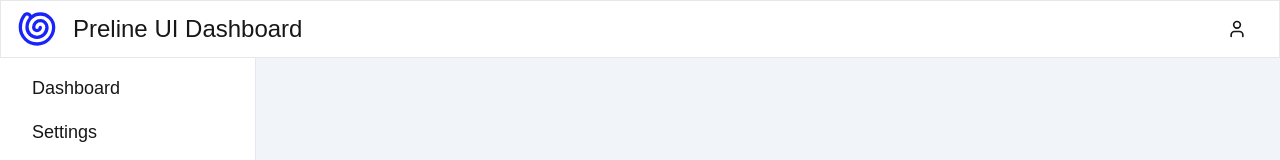
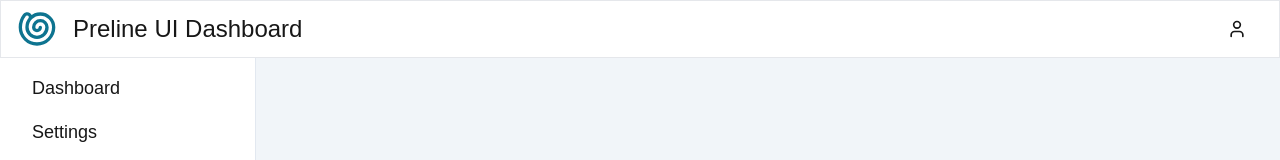
Before and after one commit to Said-Alisic/nextjs-preline-data-dashboards, a Next.js app: page / in a window 1280 px wide. Shown: the top 160 px of the page. Built offline with nearby package versions, Linux system fonts and the light colour scheme.

Commit message:
refactor: 💡 Change ui component colours

```diff
--- a/package.json
+++ b/package.json
@@ -19,7 +19,8 @@
     "preline": "^2.7.0",
     "react": "^19.0.0",
     "react-apexcharts": "^1.7.0",
-    "react-dom": "^19.0.0"
+    "react-dom": "^19.0.0",
+    "vanilla-calendar-pro": "^3.0.3"
   },
   "devDependencies": {
     "@eslint/eslintrc": "^3",
--- a/src/app/dashboard/page.tsx
+++ b/src/app/dashboard/page.tsx
@@ -239,9 +239,9 @@ export default async function ChartsPage(): Promise<JSX.Element> {
   ];
 
   const chartCardStyles = "bg-white rounded-3xl pt-7 pb-4 pr-4 pl-2 shadow-lg";
-  const chartTitleStyles = "text-2xl ml-10 pb-4 text-[#1924fa] font-medium";
+  const chartTitleStyles = "text-2xl ml-10 pb-4 text-[#0E7490] font-medium";
   const statCardStyles =
-    "rounded-3xl pl-6 pr-4 pt-4 pb-10 shadow-lg bg-gradient-to-br from-[#D1D3FE] from-0% via-40% via-white to-white";
+    "rounded-3xl pl-6 pr-4 pt-4 pb-10 shadow-lg bg-gradient-to-br from-[#82b8ae] from-0% via-40% via-white to-white";
 
   return (
     <main className="ml-[19rem] w-[80%] pt-4 pb-10 px-1 ">
--- a/src/libs/components/charts/AreaChart.tsx
+++ b/src/libs/components/charts/AreaChart.tsx
@@ -79,7 +79,7 @@ const AreaChart: FC<ChartProps> = ({
     //   align: "left",
     //   offsetX: 30,
     //   offsetY: -5,
-    //   style: { fontSize: "16px", fontWeight: 600, color: "#1924fa" },
+    //   style: { fontSize: "16px", fontWeight: 600, color: "#0E7490" },
     // },
     legend: {
       show: shouldCompare,
--- a/src/libs/components/navigation/Navbar.tsx
+++ b/src/libs/components/navigation/Navbar.tsx
@@ -8,10 +8,10 @@ export default function Navbar(): JSX.Element {
       style={{ zIndex: 50 }}
     >
       <div className="flex items-center">
-        <Shell size={40} className="text-[#1924fa]" />
+        <Shell size={40} className="text-[#0E7490]" />
         <h1 className="ml-4 text-2xl font-bold">Preline UI Dashboard</h1>
       </div>
-      <span className="inline-flex justify-center size-10 text-sm font-semibold rounded-full text-[#E8E9FE] bg-[#1924fa]">
+      <span className="inline-flex justify-center size-10 text-sm font-semibold rounded-full text-[#E8E9FE] bg-[#0E7490]">
         <User size={20} style={{ marginRight: "1rem" }} />
       </span>
     </div>
--- a/src/libs/components/navigation/Sidebar.tsx
+++ b/src/libs/components/navigation/Sidebar.tsx
@@ -4,7 +4,7 @@ import { JSX } from "react";
 export default function Sidebar(): JSX.Element {
   return (
     <div
-      className="bg-white min-h-screen left-0 p-4 fixed "
+      className="bg-white min-h-screen left-0 p-4 fixed"
       style={{
         width: "16rem",
         borderRight: "1px solid #e2e8f0",
```
Also changed, not shown: 1 other file (tests, documents, lock files or other folders).
